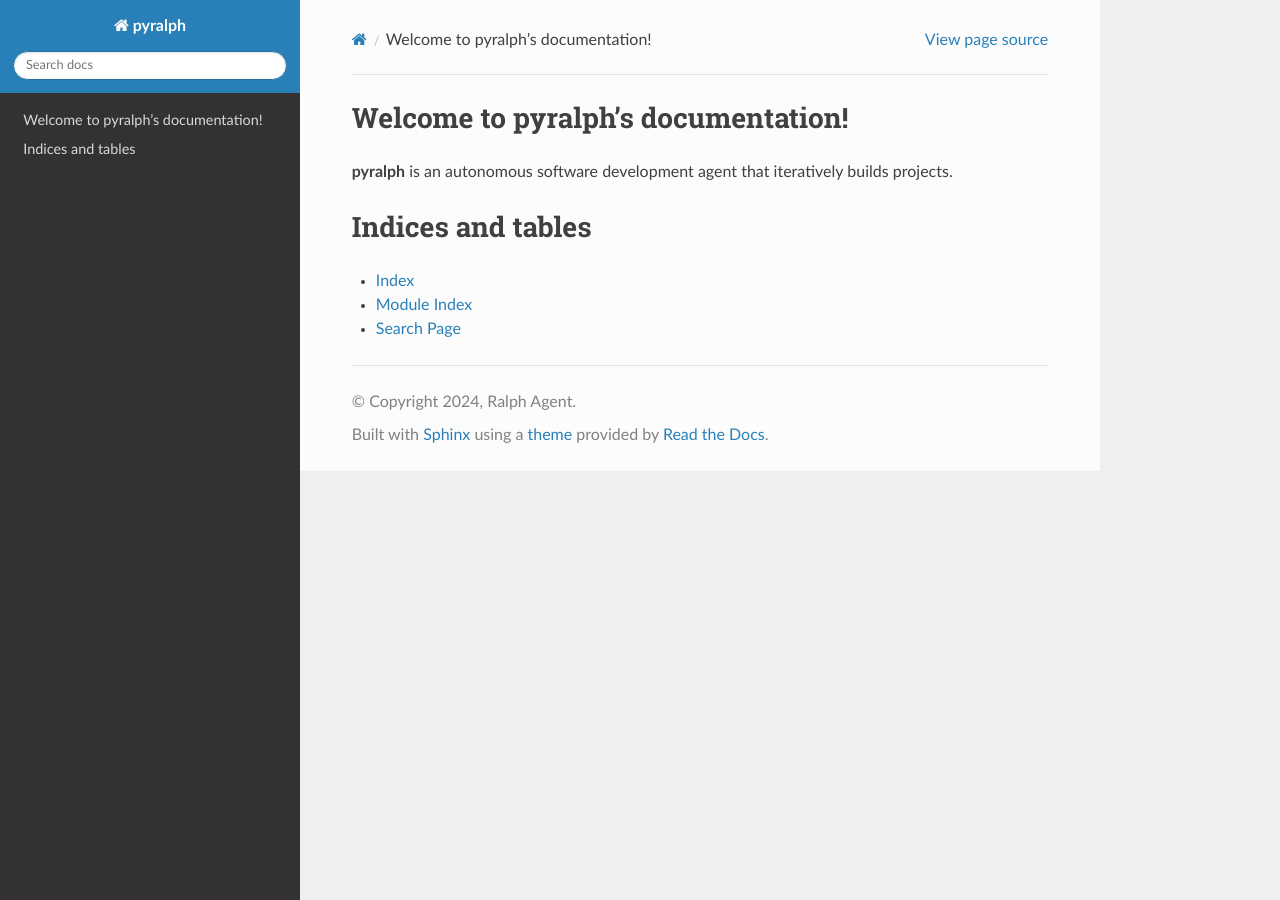
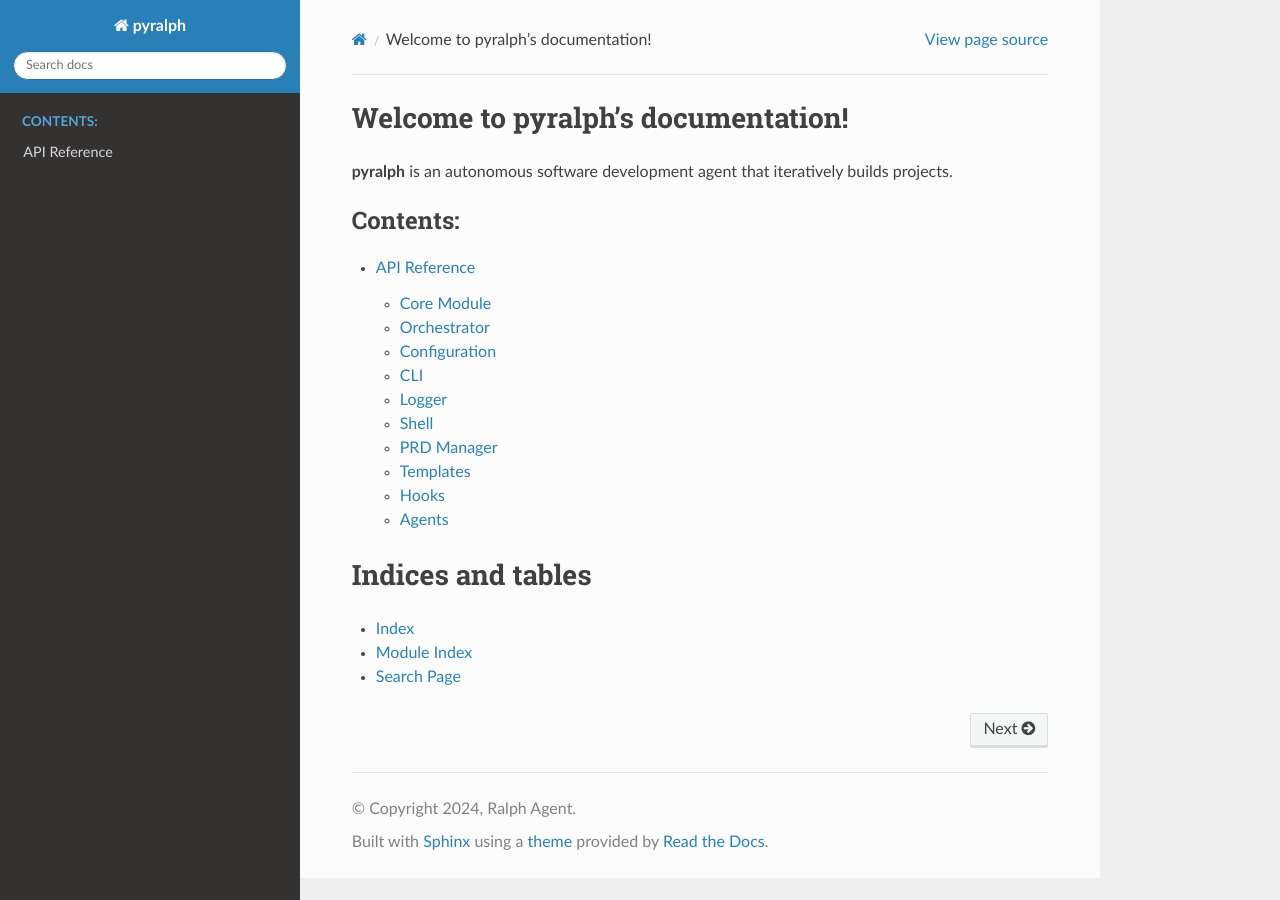
Before and after one commit to pavalso/pyralph, a Sphinx documentation site: the page built from docs/index.rst, in a window 1280 px wide. Built offline with Sphinx 7.4.7 and the Read the Docs theme 3.1.0, drawn with Linux system fonts in a browser that asks for light colours; part of the change alters nothing that is shown.

Commit message:
TASK-003: Configure autodoc and napoleon for API documentation
- Enable napoleon_google_docstring and napoleon_numpy_docstring settings
- Set autodoc_member_order to 'bysource' for consistent ordering
- Add autodoc_default_options to handle undocumented members
- Create api.rst with autodoc directives for all pyralph modules
- Link API reference from index.rst

Co-Authored-By: Claude Opus 4.5 <noreply@anthropic.com>

```diff
--- /dev/null
+++ b/docs/api.rst
@@ -0,0 +1,138 @@
+API Reference
+=============
+
+This section documents the public API of pyralph.
+
+.. contents:: Table of Contents
+   :local:
+   :depth: 2
+
+Core Module
+-----------
+
+The main entry point and orchestrator for Ralph.
+
+.. automodule:: pyralph
+   :members:
+   :undoc-members:
+   :show-inheritance:
+
+Orchestrator
+------------
+
+The core execution logic for the Ralph autonomous development agent.
+
+.. automodule:: pyralph.orchestrator
+   :members:
+   :undoc-members:
+   :show-inheritance:
+
+Configuration
+-------------
+
+Configuration management for Ralph.
+
+.. automodule:: pyralph.config
+   :members:
+   :undoc-members:
+   :show-inheritance:
+
+CLI
+---
+
+Command-line interface for Ralph.
+
+.. automodule:: pyralph.cli
+   :members:
+   :undoc-members:
+   :show-inheritance:
+
+Logger
+------
+
+Logging utilities.
+
+.. automodule:: pyralph.logger
+   :members:
+   :undoc-members:
+   :show-inheritance:
+
+Shell
+-----
+
+Shell command execution utilities.
+
+.. automodule:: pyralph.shell
+   :members:
+   :undoc-members:
+   :show-inheritance:
+
+PRD Manager
+-----------
+
+Product Requirements Document management.
+
+.. automodule:: pyralph.prd
+   :members:
+   :undoc-members:
+   :show-inheritance:
+
+Templates
+---------
+
+Template management for prompts.
+
+.. automodule:: pyralph.templates
+   :members:
+   :undoc-members:
+   :show-inheritance:
+
+Hooks
+-----
+
+Event hooks for extensibility.
+
+.. automodule:: pyralph.hooks
+   :members:
+   :undoc-members:
+   :show-inheritance:
+
+Agents
+------
+
+Agent implementations for different AI backends.
+
+.. automodule:: pyralph.agents
+   :members:
+   :undoc-members:
+   :show-inheritance:
+
+Base Agent
+^^^^^^^^^^
+
+Abstract base class for agents.
+
+.. automodule:: pyralph.agents.base
+   :members:
+   :undoc-members:
+   :show-inheritance:
+
+Claude Agent
+^^^^^^^^^^^^
+
+Claude AI agent implementation.
+
+.. automodule:: pyralph.agents.claude
+   :members:
+   :undoc-members:
+   :show-inheritance:
+
+GitHub Copilot Agent
+^^^^^^^^^^^^^^^^^^^^
+
+GitHub Copilot agent implementation.
+
+.. automodule:: pyralph.agents.copilot
+   :members:
+   :undoc-members:
+   :show-inheritance:
--- a/docs/conf.py
+++ b/docs/conf.py
@@ -29,6 +29,21 @@ extensions = [
     'sphinx.ext.napoleon',
 ]
 
+# -- Napoleon configuration --------------------------------------------------
+# Support both Google and NumPy docstring formats
+napoleon_google_docstring = True
+napoleon_numpy_docstring = True
+
+# -- Autodoc configuration ---------------------------------------------------
+# Order members by source order for consistent documentation
+autodoc_member_order = 'bysource'
+
+# Handle modules with no docstrings
+autodoc_default_options = {
+    'undoc-members': True,
+    'show-inheritance': True,
+}
+
 templates_path = ['_templates']
 exclude_patterns = ['_build', 'Thumbs.db', '.DS_Store']
 
--- a/docs/index.rst
+++ b/docs/index.rst
@@ -7,6 +7,8 @@ Welcome to pyralph's documentation!
    :maxdepth: 2
    :caption: Contents:
 
+   api
+
 Indices and tables
 ==================
 
```
